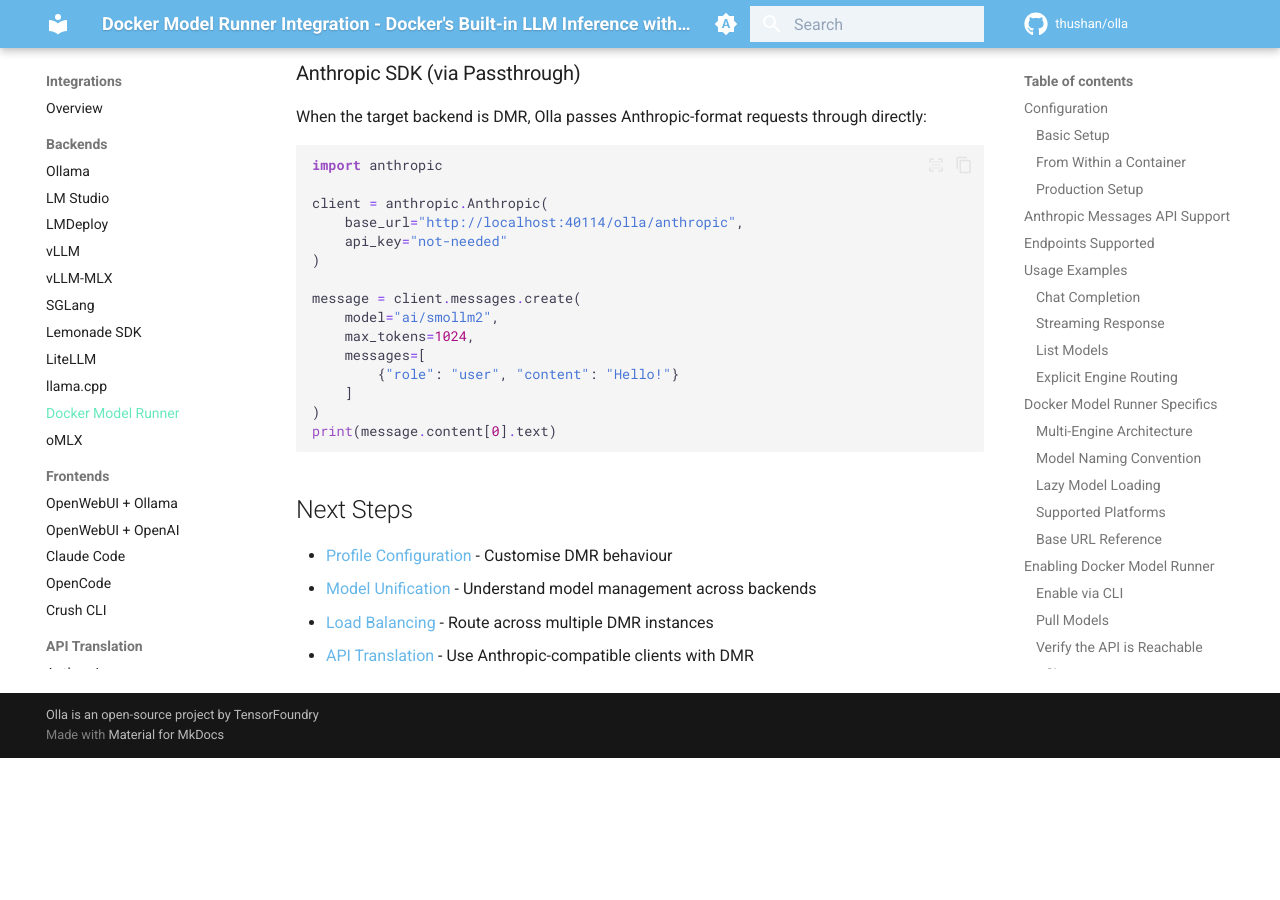
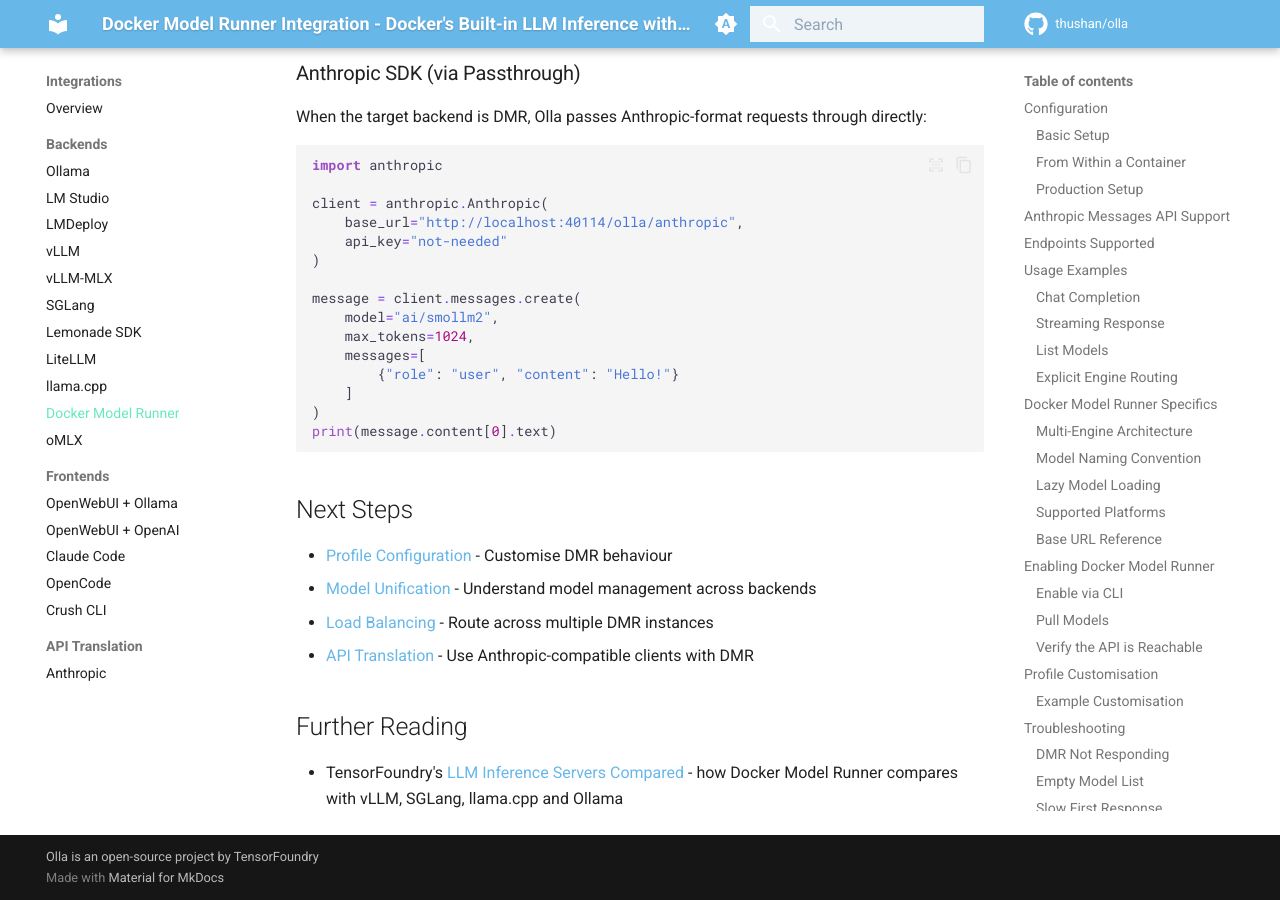
Before and after one commit to leo-3889/olla, an MkDocs documentation site: the page built from docs/content/integrations/backend/docker-model-runner.md, in a window 1280 px wide and 900 px high, scrolled down 12272 px. Built offline with MkDocs 1.6.1 and Material for MkDocs 9.7.7, drawn with Linux system fonts in a browser that asks for light colours; comment, search, counter and statistics services are not loaded; before the commit the page ends 13030 px from its top, so only the background shows below that.

Commit message:
docs: add inference server comparison further-reading links to backend pages

```diff
--- a/docs/content/integrations/backend/docker-model-runner.md
+++ b/docs/content/integrations/backend/docker-model-runner.md
@@ -620,3 +620,7 @@
 - [Model Unification](../../concepts/model-unification.md) - Understand model management across backends
 - [Load Balancing](../../concepts/load-balancing.md) - Route across multiple DMR instances
 - [API Translation](../../concepts/api-translation.md) - Use Anthropic-compatible clients with DMR
+
+## Further Reading
+
+- TensorFoundry's [LLM Inference Servers Compared](https://tensorfoundry.io/blog/llm-inference-servers-compared) - how Docker Model Runner compares with vLLM, SGLang, llama.cpp and Ollama
```
Also changed, not shown: docs/content/integrations/backend/lemonade.md (+4 -0 lines), docs/content/integrations/backend/llamacpp.md (+4 -0 lines), docs/content/integrations/backend/ollama.md (+4 -0 lines), docs/content/integrations/backend/sglang.md (+4 -0 lines), docs/content/integrations/backend/vllm.md (+4 -0 lines).
